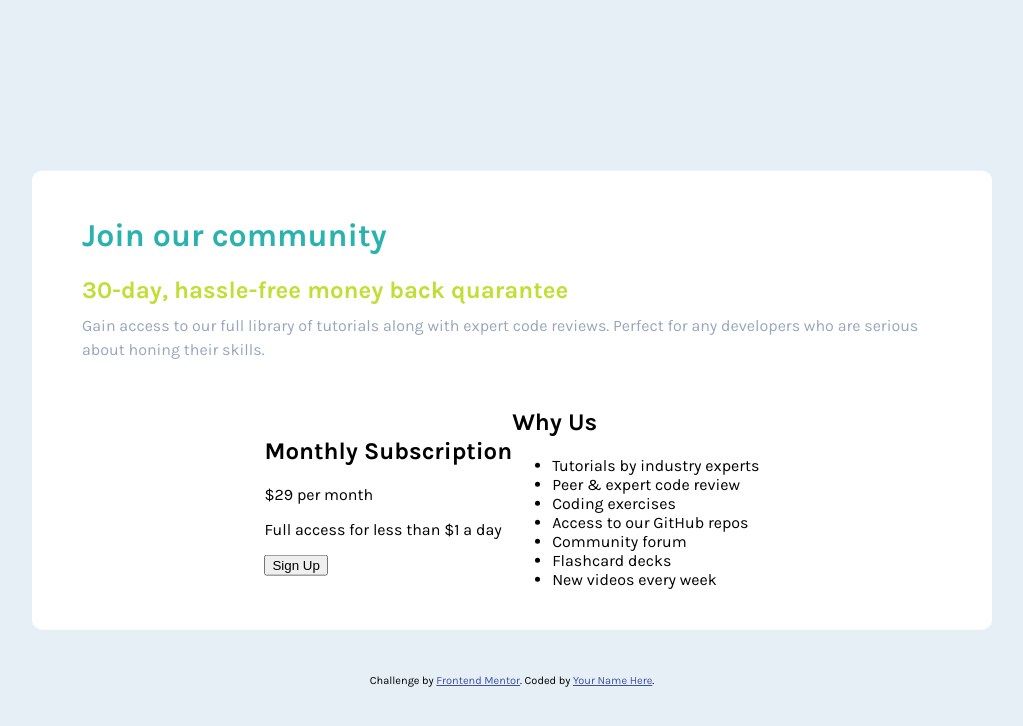
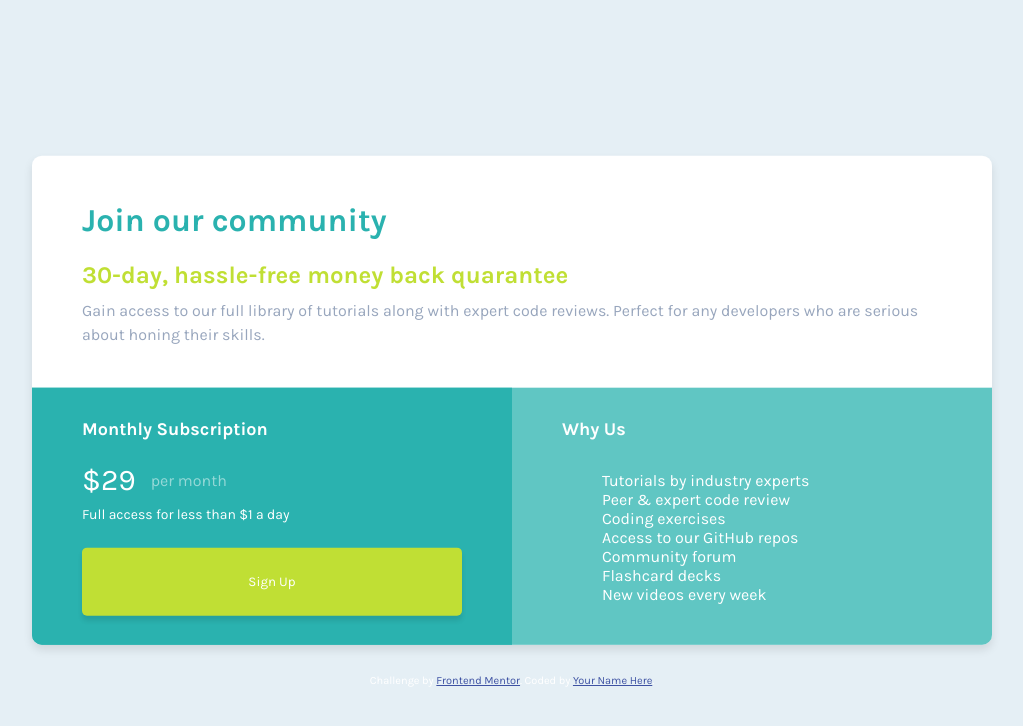
Before and after one commit to rikkitomikoehrhart/FM-Single-Price-Grid-Component, a plain HTML site: page index.html in a window 1280 px wide. Shown: the whole page, without its empty margins (128-1151 px from the left). Drawn offline with Linux system fonts and the light colour scheme.

Commit message:
Update style for monthly subscription title

```diff
--- a/CSS/styles.css
+++ b/CSS/styles.css
@@ -18,7 +18,6 @@ body {
     height: 100vh;
     justify-content: center;
     margin: 0;
-    overflow: hidden;
 }
 
 footer {
@@ -30,7 +29,28 @@ h1 {
     color: hsl(179, 62%, 43%);
 }
 
+li {
+    color: white;
+}
+
+p {
+    color: white;
+}
+
+ul {
+    list-style: none;
+}
+
 /* Class Selectors */
+
+.amount {
+    display: flex;
+    flex-direction: row;
+    align-items: center;
+    justify-content: left;
+    padding: 0;
+    margin: 0;
+}
 
 .container {
     position: absolute;
@@ -41,8 +61,8 @@ h1 {
     background-color: white;
     width: 75%;
     transform: translate(-50%, -50%);
-    padding: 25px 50px;
     border-radius: 10px;
+    box-shadow: 0 5px 10px rgba(0, 0, 0, .1);
 }
 
 .guarantee {
@@ -51,12 +71,71 @@ h1 {
     margin-bottom: 10px;
 }
 
+.overlay {
+    background-color: rgba(255, 255, 255, .25);
+    border-bottom-right-radius: 10px;;
+    z-index: 2;
+}
+
+.per-month {
+    font-weight: 100;
+    opacity: .5;
+    padding-left: 15px;
+    padding-top: 0;
+
+}
+
+.price {
+    color: white;
+    font-size: 30px;
+    padding-top: 0;
+}
+
+
+.sales-pitch {
+    font-size: 14px;
+    padding-bottom: 25px;
+    margin: 0;
+}
+
+.signup {
+    border: none;
+    background-color: hsl(71, 73%, 54%);
+    color: white;
+    font-family: inherit;
+    padding: 7% 40%;
+    border-radius: 5px;
+    box-shadow: 0 5px 5px rgba(0, 0, 0, .1);
+}
+
+.subscription {
+    display: flex;
+    flex-direction: column;
+    background-color: hsl(179, 62%, 43%);
+    width: 100%;
+    padding-top: 15px;
+    padding-left: 50px;
+    padding-right: 50px;
+    padding-bottom: 25px;
+    border-bottom-left-radius: 10px;
+}
+
+.subtitles {
+    color: white;
+    font-size: 18px;
+    padding-bottom: 0;
+}
+
 
 .tiles {
     display: flex;
     flex-direction: row;
     justify-content: center;
-    align-items: center;
+    width: 100%;
+    z-index: -100;
+    background-color: hsl(179, 62%, 43%);
+    border-bottom-left-radius: 10px;
+    border-bottom-right-radius: 10px;
 }
 
 
@@ -68,12 +147,18 @@ h1 {
 }
 
 .welcome-tile {
-    padding-top: 0;
-    margin-top: 0;
-    padding-bottom: 10px;
+    padding: 25px 50px;
 }
 
-
+.why-us {
+    display: flex;
+    flex-direction: column;
+    width: 100%;
+    padding-top: 15px;
+    padding-left: 50px;
+    padding-right: 50px;
+    padding-bottom: 25px;
+}
 
 
 /* Tag Selectors */
--- a/index.html
+++ b/index.html
@@ -39,14 +39,14 @@
         <div class="subscription">
           <h2 class="subtitles">Monthly Subscription</h2>
           <div class="amount">
-            <p class="per-month"><span class="price">&dollar;29</span> per month</p>
+            <span class="price">&dollar;29</span> <p class="per-month">per month</p>
           </div>
           <p class="sales-pitch">Full access for less than &dollar;1 a day</p>
           <button class="signup">Sign Up</button>
         </div>
 
 
-        <div class="why-us">
+        <div class="why-us overlay">
           <h2 class="subtitles">Why Us</h2>
           <ul>
             <li>Tutorials by industry experts</li>
```
